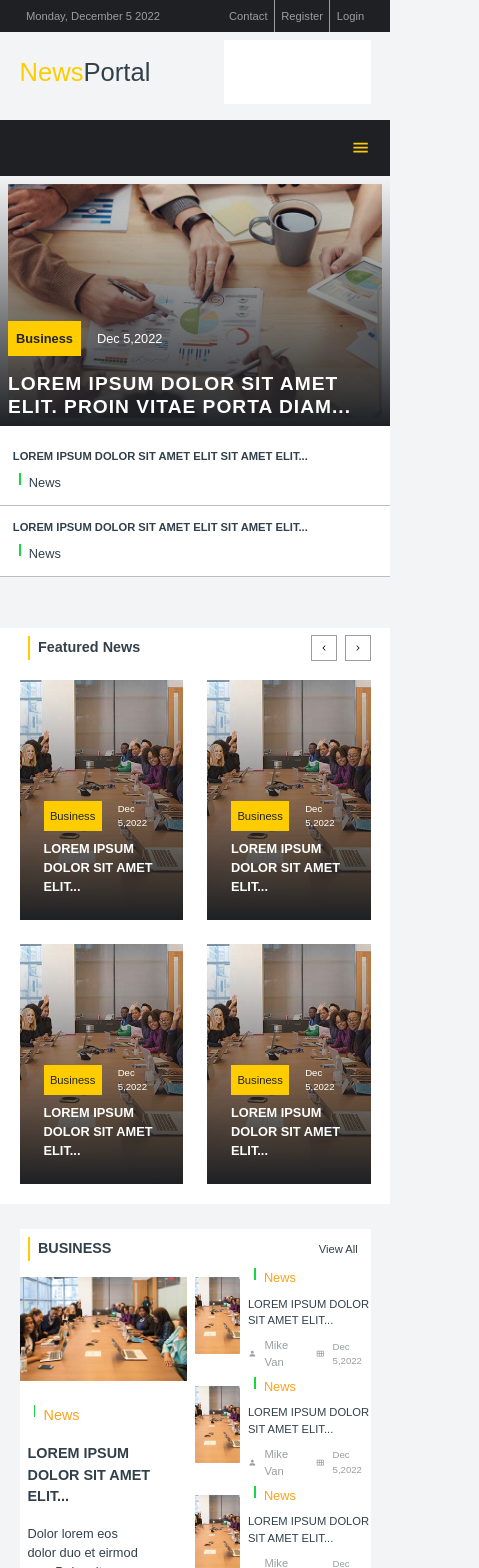
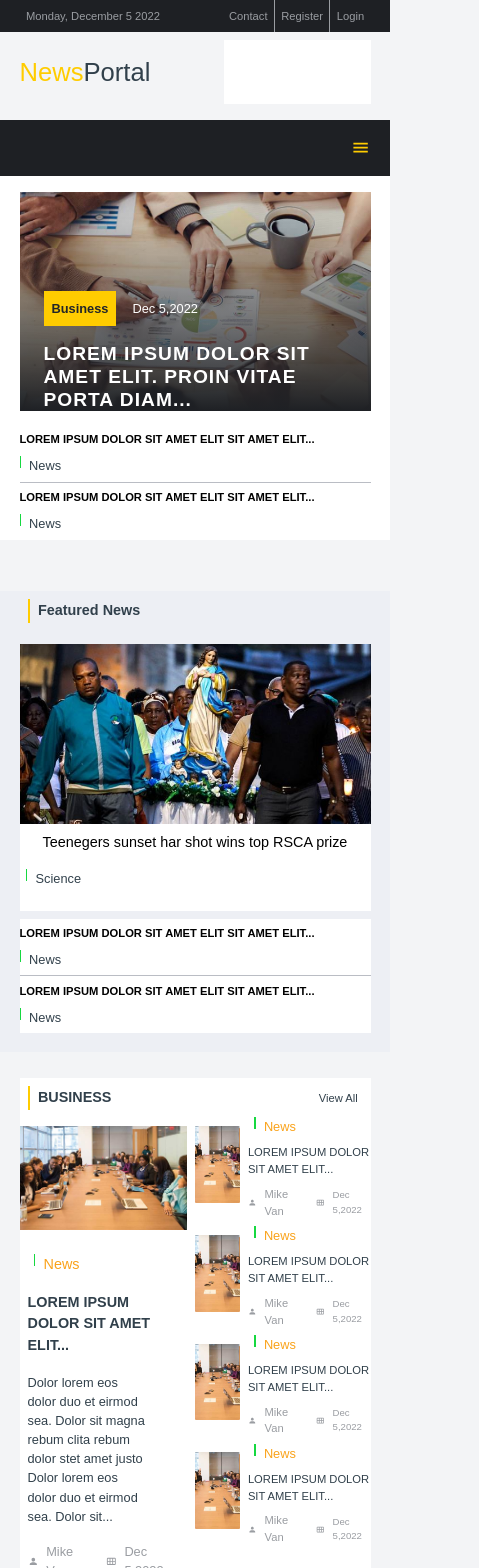
Before and after one commit to Sagni-prog/News-website, a React (Create React App) app: page / in a window 390 px wide. Shown: the top 1568 px of the page, 479 px wide, since content can reach past the window. Built offline with nearby package versions, Linux system fonts and the light colour scheme.

Commit message:
responsive design for featured ,hero and footer

```diff
--- a/package.json
+++ b/package.json
@@ -8,6 +8,7 @@
     "@testing-library/jest-dom": "^5.16.5",
     "@testing-library/react": "^13.4.0",
     "@testing-library/user-event": "^13.5.0",
+    "@trendyol-js/react-carousel": "^3.0.0",
     "axios": "^1.2.1",
     "framer-motion": "^7.6.19",
     "react": "^18.2.0",
--- a/src/Slide.js
+++ /dev/null
@@ -1,88 +0,0 @@
-
-import Carousel from "react-multi-carousel";
-import "react-multi-carousel/lib/styles.css";
-
-import {React,useEffect,useState} from 'react'
-import { Link } from 'react-router-dom'
-import { IoIosCamera } from 'react-icons/io'
-import { FaAngleLeft } from 'react-icons/fa'
-import { FaAngleRight } from 'react-icons/fa'
-// import RelatedData from '../../constants/RelatedData'
-import RelatedData from "./constants/RelatedData";
-
-
-
-
-const Slide = () => {
-
-    const responsive = {
-        superLargeDesktop: {
-          // the naming can be any, depends on you.
-          breakpoint: { max: 4000, min: 3000 },
-          items: 5
-        },
-        desktop: {
-          breakpoint: { max: 3000, min: 1024 },
-          items: 3
-        },
-        tablet: {
-          breakpoint: { max: 1024, min: 464 },
-          items: 2
-        },
-        mobile: {
-          breakpoint: { max: 464, min: 0 },
-          items: 1
-        }
-      };
-
-      const [current,setCurrent] = useState(0);
-      const [current2,setCurrent2] = useState(1);
-      const [current3,setCurrent3] = useState(2);
-      const [left,setLeft] = useState(false)
-      const end = RelatedData.length - 1;
-
-  return (
-    <div>
-         <Carousel responsive={responsive}>
-         {
-            RelatedData.map((data,index) => (
-
-
-
-            <div key={index} className={`flex flex-col bg-white card-related position-relative `}>
-               <div className='gallery-bottom-img-container  position-relative'>
-                    <img src = {data.path} alt = ''/>
-                </div>
-
-                <div className='flex flex-col  align-center'>
-                     <h3 className='font-montserrat color-black font-18 font-weigh-700 p-1'>
-                         {data.title}
-                     </h3>
-                     <div className='flex justify-start gap-1 mt-1 w-100 pl-1'>
-                          <div className='dash-subcatagory'></div>
-                             <div className='side-bar'>
-                                 <Link className='link font-16 font-montserrat flex align-center color-dark'>
-                                      {data.subCatagory}
-                                 </Link>
-                              </div>
-                          </div>
-                   </div>
-                {/* <div className='left flex justfy-center align-center'>
-                    <FaAngleLeft className='color-yellow font-32' />
-                </div> */}
-             </div>
-
-
-
-              )
-            )
-        }
-
-
-
-        </Carousel>;
-    </div>
-  )
-}
-
-export default Slide
--- a/src/components/Feautured/Featured.js
+++ b/src/components/Feautured/Featured.js
@@ -4,11 +4,12 @@ import im3 from '../../assets/images/news-700x435-1.jpg'
 import { Link } from 'react-router-dom'
 import {IoIosArrowBack} from 'react-icons/io'
 import {IoIosArrowForward} from 'react-icons/io'
+import festival from '../../assets/images/festival.jpg'
 
 const Featured = () => {
 
   return (
-    <div className='mb-md bg-white pb-3'>
+    <div className='mb-md featured-bg bg-white pb-3'>
        <div className='mb-lt'>
 
        <div className = 'container flex align-center justify-between  mb-1'>
@@ -18,22 +19,11 @@ const Featured = () => {
                         Featured News
                     </h1>
                     </div>
-
-                    <div className='flex align-center gap-1'>
-                      <div className='p-1 border-featured'>
-                        <IoIosArrowBack />
-                      </div>
-                      <div className='p-1 border-featured'>
-                        <IoIosArrowForward />
-                      </div>
-                    </div>
-
                </div>
-
-       </div>
+         </div>
 
         <div className='container'>
-             <div className='grid grid-col-4 gap-3'>
+             <div className='featured-resp grid grid-col-4 gap-3'>
 
                  <div className='bg-yellow h-300'>
                     <div className='h-100 custum position-relative'>
@@ -128,6 +118,79 @@ const Featured = () => {
                  </div>
 
              </div>
+        <div className='gap-1 featured-card'>
+             <div className='featured-card-item flex flex-col bg-white card-gallery'>
+               <div className='gallery-bottom-img-container  position-relative'>
+                    <img src = {festival} alt = ''/>
+                </div>
+
+                <div className='flex flex-col  align-center'>
+                     <h3 className='font-montserrat color-black font-18 font-weigh-700 p-1'>
+                        Teenegers sunset har shot wins top RSCA prize
+                     </h3>
+                     <div className='flex justify-start gap-1 mt-1 w-100 pl-1'>
+                          <div className='dash-subcatagory'></div>
+                             <div className='side-bar'>
+                                 <Link className='link font-16 font-montserrat flex align-center color-dark'>
+                                     Science
+                                 </Link>
+                              </div>
+                          </div>
+                </div>
+             </div>
+             <div className='featured-card-item flex flex-col bg-white card-gallery'>
+               <div className='gallery-bottom-img-container  position-relative'>
+                    <img src = {festival} alt = ''/>
+                </div>
+
+                <div className='flex flex-col  align-center'>
+                     <h3 className='font-montserrat color-black font-18 font-weigh-700 p-1'>
+                        Teenegers sunset har shot wins top RSCA prize
+                     </h3>
+                     <div className='flex justify-start gap-1 mt-1 w-100 pl-1'>
+                          <div className='dash-subcatagory'></div>
+                             <div className='side-bar'>
+                                 <Link className='link font-16 font-montserrat flex align-center color-dark'>
+                                     Science
+                                 </Link>
+                              </div>
+                          </div>
+                </div>
+        </div>
+      </div>
+
+      <div className='recent-resp flex flex-col gap-2 bg-white mt-1 pt-1'>
+       <div className='flex flex-col bg-white border-bottom pb-1'>
+        <h4 className= 'color-black font-weight-700 font-montserrat font-14 text-uppercase'>
+             Lorem ipsum dolor sit amet elit  sit amet elit...
+        </h4>
+
+        <div className='flex justify-start gap-1 mt-1 w-100'>
+            <div className='dash-subcatagory'></div>
+                 <div className='side-bar'>
+                    <Link className='link font-16 font-montserrat flex align-center color-dark'>
+                         News
+                    </Link>
+               </div>
+             </div>
+          </div>
+
+       <div className='flex flex-col bg-white py-1'>
+        <h4 className= 'color-black font-weight-700 font-montserrat font-14 text-uppercase'>
+             Lorem ipsum dolor sit amet elit  sit amet elit...
+        </h4>
+
+        <div className='flex justify-start gap-1 mt-1 w-100'>
+            <div className='dash-subcatagory'></div>
+                 <div className='side-bar'>
+                    <Link className='link font-16 font-montserrat flex align-center color-dark'>
+                         News
+                    </Link>
+               </div>
+             </div>
+          </div>
+       </div>
+
         </div>
     </div>
   )
--- a/src/components/Footer/Footer.js
+++ b/src/components/Footer/Footer.js
@@ -61,7 +61,7 @@ const Footer = () => {
               </div>
             </div>
 
-            <div className='footer-item'>
+            <div className='footer-item2'>
               <div className='flex mb-sm '>
                    <h2 className='font-montserrat font-24 font-weight-700 color-white'>Popular News</h2>
               </div>
@@ -69,14 +69,14 @@ const Footer = () => {
               <div className='flex flex-col gap-2'>
               <div className='flex flex-col gap-1 '>
                   <div className  = "h-100 w-100 flex flex-col justify-end " >
-                     <div className='flex align-center gap-2 mb-1'>
+                      {/* <div className='flex align-center gap-2 mb-1'>
                         <Link className='link  bg-yellow font-montserrat font-14 color-dark-2' href='#' >
                               Business
                         </Link>
                         <Link className='link color-white font-montserrat font-12' href='' >
                               Dec 5,2022
                         </Link>
-                    </div>
+                    </div>  */}
                 <div className='text-underline-white'>
                   <Link className='link color-light-gray font-montserrat font-16'>
                         Lorem ipsum dolor sit amet elit sit amet elit...
@@ -87,14 +87,14 @@ const Footer = () => {
 
           <div className='flex flex-col gap-1 '>
                   <div className  = "h-100 w-100 flex flex-col justify-end " >
-                     <div className='flex align-center gap-2 mb-1'>
+                     {/* <div className='flex align-center gap-2 mb-1'>
                         <Link className='link  bg-yellow font-montserrat font-14 color-dark-2' href='#' >
                               Business
                         </Link>
                         <Link className='link color-white font-montserrat font-12' href='' >
                               Dec 5,2022
                         </Link>
-                    </div>
+                    </div> */}
                 <div className='text-underline-white'>
                   <Link className='link color-light-gray font-montserrat font-16'>
                         Lorem ipsum dolor sit amet elit sit amet elit...
@@ -105,14 +105,14 @@ const Footer = () => {
 
           <div className='flex flex-col gap-1 '>
                   <div className  = "h-100 w-100 flex flex-col justify-end " >
-                     <div className='flex align-center gap-2 mb-1'>
+                     {/* <div className='flex align-center gap-2 mb-1'>
                         <Link className='link  bg-yellow font-montserrat font-14 color-dark-2' href='#' >
                               Business
                         </Link>
                         <Link className='link color-white font-montserrat font-12' href='' >
                               Dec 5,2022
                         </Link>
-                    </div>
+                    </div> */}
                 <div className='text-underline-white'>
                   <Link className='link color-light-gray font-montserrat font-16'>
                         Lorem ipsum dolor sit amet elit sit amet elit...
@@ -123,14 +123,14 @@ const Footer = () => {
 
           <div className='flex flex-col gap-1 '>
               <div className  = "h-100 w-100 flex flex-col justify-end " >
-                   <div className='flex align-center gap-2 mb-1'>
+                   {/* <div className='flex align-center gap-2 mb-1'>
                         <Link className='link  bg-yellow font-montserrat font-14 color-dark-2' href='#' >
                               Business
                         </Link>
                         <Link className='link color-white font-montserrat font-12' href='' >
                               Dec 5,2022
                         </Link>
-                    </div>
+                    </div> */}
                 <div className='text-underline-white'>
                   <Link className='link color-light-gray font-montserrat font-16'>
                         Lorem ipsum dolor sit amet elit sit amet elit...
@@ -188,7 +188,7 @@ const Footer = () => {
               </div>
           </div>
        </div>
-          <div className='footer-item'>
+          <div className='footer-photos footer-item'>
               <div className='flex mb-sm'>
                    <h2 className='font-montserrat font-24 font-weight-700 color-white'>Photos</h2>
               </div>
--- a/src/components/hero/Hero.js
+++ b/src/components/hero/Hero.js
@@ -7,8 +7,8 @@ import { Link } from 'react-router-dom'
 
 const Hero = () => {
   return (
-    <div className='mb-l position-relative'>
-        <div className='grid grid-col-2-1-2'>
+    <div className='mb-l position-relative bg-white'>
+        <div className='resp-container grid grid-col-2-1-2'>
               <div className=''>
                 <div className='position-relative'>
 
@@ -100,13 +100,13 @@ const Hero = () => {
           </div>
      </div>
 
-   <div className='recent-resp  flex flex-col gap-2 bg-white pt-2'>
-       <div className='flex flex-col bg-white border-bottom p-2'>
-        <h4 className= 'color-dark font-weight-700 font-montserrat font-14 text-uppercase'>
+   <div className='recent-resp resp-container  flex flex-col gap-2 bg-white'>
+       <div className='flex flex-col bg-white border-bottom pb-1'>
+        <h4 className= 'color-black font-weight-700 font-montserrat font-14 text-uppercase'>
              Lorem ipsum dolor sit amet elit  sit amet elit...
         </h4>
 
-        <div className='flex justify-start gap-1 mt-1 w-100 pl-1'>
+        <div className='flex justify-start gap-1 mt-1 w-100'>
             <div className='dash-subcatagory'></div>
                  <div className='side-bar'>
                     <Link className='link font-16 font-montserrat flex align-center color-dark'>
@@ -116,12 +116,12 @@ const Hero = () => {
              </div>
           </div>
 
-       <div className='flex flex-col bg-white border-bottom p-2'>
-        <h4 className= 'color-dark font-weight-700 font-montserrat font-14 text-uppercase'>
+       <div className='flex flex-col bg-white py-1'>
+        <h4 className= 'color-black font-weight-700 font-montserrat font-14 text-uppercase'>
              Lorem ipsum dolor sit amet elit  sit amet elit...
         </h4>
 
-        <div className='flex justify-start gap-1 mt-1 w-100 pl-1'>
+        <div className='flex justify-start gap-1 mt-1 w-100'>
             <div className='dash-subcatagory'></div>
                  <div className='side-bar'>
                     <Link className='link font-16 font-montserrat flex align-center color-dark'>
--- a/src/index.css
+++ b/src/index.css
@@ -1174,6 +1174,9 @@ transition: background-size 400ms;
 .footer-item{
     width: 24%;
 }
+.footer-item2{
+    width: 24%;
+}
 .footer-item3{
     width: 26%;
 }
@@ -1292,6 +1295,9 @@ ul{
     display: none;
 }
 
+.featured-card{
+    display: none;
+}
 @keyframes slide {
     0%{
         transform: translateX(0);
@@ -1433,6 +1439,26 @@ ul{
         font-size: 8px;
     }
 
+    .footer-photos{
+        display: none;
+
+    }
+    .footer-item{
+        width: 26%;
+    }
+    .footer-item2{
+        width: 34%;
+    }
+    .footer-item3{
+        width: 38%;
+    }
+    .social-medias{
+        /* flex-direction: column; */
+    }
+    .box{
+      background: #1e2024;
+    }
+
 }
 
 @media screen and (max-width: 567px) {
@@ -1440,12 +1466,39 @@ ul{
         display: none;
     }
     .img-hero{
-        padding: 1rem;
+        /* padding: 1rem; */
     }
     .overlay-hero{
-        padding: 1rem;
+        /* padding: 1rem; */
     }
     .recent-resp {
         display: block;
     }
+    .resp-container{
+        width: 90%;
+        margin: auto;
+        padding-top: 2rem;
+        margin-bottom: 0.5rem;
+    }
+    .grid-col-4{
+        grid-template-columns: 1fr;
+    }
+
+    .featured-resp{
+        display: none;
+    }
+    .featured-card{
+        display: flex;
+    }
+
+    .featured-bg{
+        background-color: #EDEFF4;
+    }
 }
+
+@media screen and (max-width: 448px) {
+    .featured-card-item:last-child{
+          display: none;
+    }
+
+}
```
Also changed, not shown: 1 other file (tests, documents, lock files or other folders).
